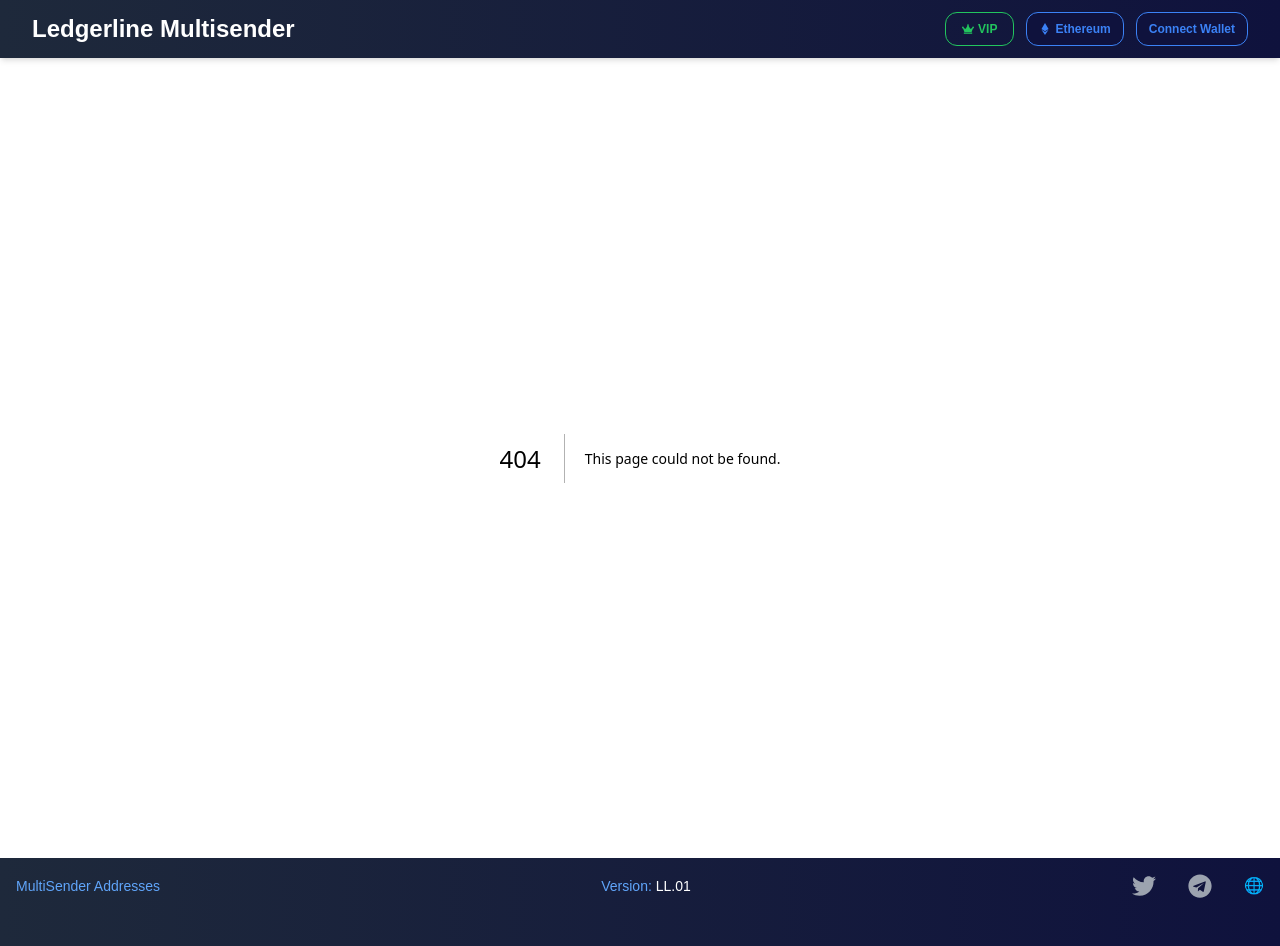
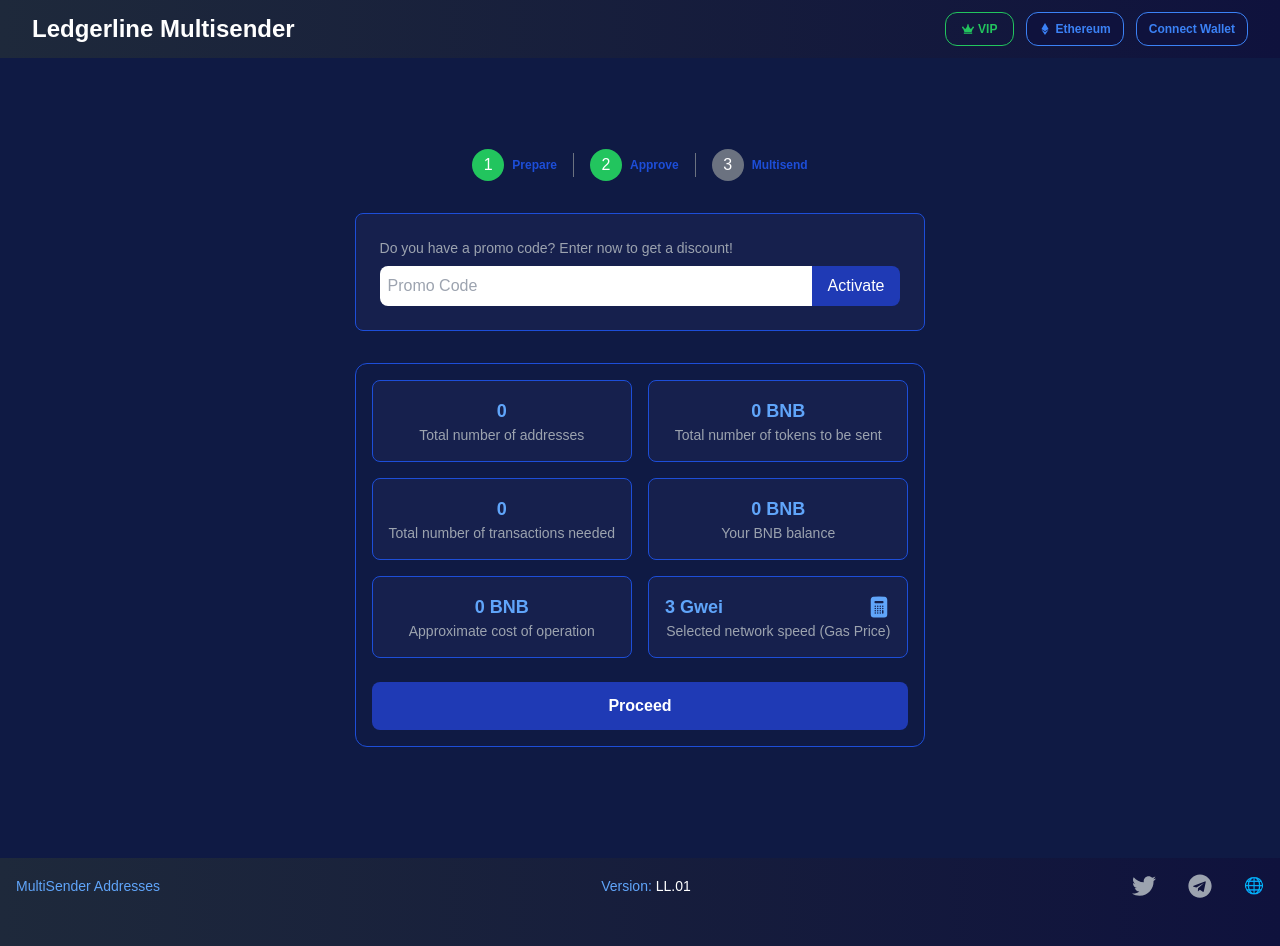
Before and after one commit to adarshkumar790/multisender-frontend, a Next.js app: page /multisend in a window 1280 px wide. Before the commit this address had no page. Built offline with nearby package versions, Linux system fonts and the light colour scheme.

Commit message:
first commit

```diff
--- a/app/approve/page.js
+++ b/app/approve/page.js
@@ -33,15 +33,20 @@
     if (validData) setValidAddresses(JSON.parse(validData));
     if (invalidData) setInvalidAddresses(JSON.parse(invalidData));
 
-
     const initProvider = new ethers.BrowserProvider(window.ethereum);
     setProvider(initProvider);
 
     const getAccountInfo = async () => {
-      const accounts = await window.ethereum.request({ method: "eth_requestAccounts" });
+      try {
+        const accounts = await window.ethereum.request({
+          method: "eth_requestAccounts",
+        });
         setUserAddress(accounts[0]);
         const balance = await initProvider.getBalance(accounts[0]);
-      setAccountETH(ethers.formatEther(balance));
+        setAccountETH(parseFloat(ethers.formatEther(balance)));
+      } catch (error) {
+        console.error("Error fetching account info:", error);
+      }
     };
 
     getAccountInfo();
@@ -64,26 +69,23 @@
     setStatus("Approve");
     setTimeout(() => {
       setStatus("Multisend");
-      router.push({
-        pathname: "/multisend",
-        query: { validAddresses: JSON.stringify(validAddresses) },
-      });
+      router.push(
+        `/multisend?validAddresses=${encodeURIComponent(
+          JSON.stringify(validAddresses)
+        )}&totalAmount=${totalETH}&totalAddresses=${validAddresses.length}`
+      );
     }, 1000);
   };
 
   return (
     <div className="min-h-screen bg-gradient-to-r from-[#1e293b] to-[#0F123D] bg-opacity-80 text-white">
       <div className="max-w-4xl mx-auto py-12 px-6">
-
         <div className="flex flex-wrap justify-center items-center mb-8">
           <div className="flex items-center space-x-4">
-
-            <Step stepNumber={1}  label="Prepare" isActive={status === "Prepare"} />
+            <Step stepNumber={1} label="Prepare" isActive={status === "Prepare"} />
             <div className="h-6 border-l border-gray-500"></div>
-
             <Step stepNumber={2} label="Approve" isActive={status === "Approve"} />
             <div className="h-6 border-l border-gray-500"></div>
-
             <Step stepNumber={3} label="Multisend" isActive={status === "Multisend"} />
           </div>
         </div>
@@ -92,11 +94,11 @@
           <div className="bg-gradient-to-r from-[#1e293b] to-[#0F123D] bg-opacity-80 p-6">
             <div className="grid grid-cols-1 md:grid-cols-2 gap-4 p-6 rounded-xl">
               <div className="text-center border border-blue-700 px-2 py-4 rounded-lg text-blue-500 text-xs">
-                <p className="text-xl font-semibold">{totalETH} ETH</p>
+                <p className="text-xl font-semibold">{totalETH.toFixed(4)} ETH</p>
                 <p>Total ETH to send</p>
               </div>
               <div className="text-center text-blue-400 border border-blue-700 rounded-xl px-2 py-4 text-xs">
-                <p className="text-xl font-semibold">{accountETH} ETH</p>
+                <p className="text-xl font-semibold">{accountETH.toFixed(4)} ETH</p>
                 <p>Your ETH balance</p>
               </div>
             </div>
@@ -128,17 +130,15 @@
               )}
             </div>
 
-
             {insufficientETH && (
               <div className="bg-red-600 text-white p-4 rounded-lg mt-4">
                 <p>
                   Insufficient ETH in your account. You need at least{" "}
-                  {totalETH} ETH to proceed with the transaction.
+                  {totalETH.toFixed(4)} ETH to proceed with the transaction.
                 </p>
               </div>
             )}
 
-            {/* Action Buttons */}
             <div className="mt-6 space-y-4">
               {status !== "Multisend" && (
                 <button
@@ -162,21 +162,16 @@
             </div>
           </div>
 
-          {/* Support Link */}
-
-        </div>
           <div className="mt-8 text-center mb-5">
-
             <button
-
               onClick={() => window.open("https://t.me/YourTelegramGroup", "_blank")}
-           className="text-white  rounded-xl"
+              className="text-white rounded-xl"
             >
               <Image src="/ask.png" alt="MetaMask" width={40} height={30} />
             </button>
           </div>
         </div>
-
+      </div>
     </div>
   );
 }
--- /dev/null
+++ b/app/multisend/page.js
@@ -0,0 +1,147 @@
+"use client";
+import React, { useState, useEffect } from "react";
+import { useRouter } from "next/navigation";
+import { CalculatorIcon } from '@heroicons/react/24/solid';
+
+export default function Home() {
+  const router = useRouter();
+
+  const [totalAddresses, setTotalAddresses] = useState(0);
+  const [totalAmount, setTotalAmount] = useState(0);
+
+  const gasCostPerTransaction = 0.00016;
+  const gasPrice = 3;
+
+  // Flag to track if the component has mounted (hydration)
+  const [isHydrated, setIsHydrated] = useState(false);
+
+  useEffect(() => {
+    setIsHydrated(true); // Mark the component as hydrated
+
+    const urlParams = new URLSearchParams(window.location.search);
+    const addresses = urlParams.get('totalAddresses');
+    const amount = urlParams.get('totalAmount');
+
+    if (addresses && amount) {
+      setTotalAddresses(Number(addresses));
+      setTotalAmount(Number(amount));
+    }
+  }, [router.query]);
+
+  const [currentStep, setCurrentStep] = useState(2);
+
+  const totalTransactions = totalAddresses;
+  const approximateCost = totalTransactions * gasCostPerTransaction;
+  const totalGasPrice = gasPrice;
+
+
+  const handleCalculationRedirect = () => {
+    router.push("https://www.alchemy.com/gwei-calculator");
+  };
+
+  // Don't render until hydration has occurred
+  if (!isHydrated) {
+    return null; // or return a loading spinner, or a skeleton screen
+  }
+
+  return (
+    <div className="flex items-center justify-center bg-[#0F1A44] min-h-screen">
+      <div className="mt-4 mb-4 max-w-2xl p-8 bg-[#0F1A44]">
+
+        <div className="flex flex-wrap justify-center items-center mb-8 gap-4">
+          <StepIndicator step={1} currentStep={currentStep} label="Prepare" />
+          <div className="h-6 border-l border-gray-500"></div>
+          <StepIndicator step={2} currentStep={currentStep} label="Approve" />
+          <div className="h-6 border-l border-gray-500"></div>
+          <StepIndicator step={3} currentStep={currentStep} label="Multisend" />
+        </div>
+
+        {/* Promo Code Section */}
+        <div className="bg-[#16204D] p-6 border border-blue-700 rounded-lg mb-6 mt-4">
+          <p className="text-sm text-gray-400 mb-2">
+            Do you have a promo code? Enter now to get a discount!
+          </p>
+          <div className="flex items-center">
+            <input
+              type="text"
+              placeholder="Promo Code"
+              className="flex-1 p-2 rounded-l-lg text-gray-900 outline-none"
+            />
+            <button className="bg-[#1F3AB5] text-white px-4 py-2 rounded-r-lg">
+              Activate
+            </button>
+          </div>
+        </div>
+
+
+        <div className="mt-8 text-center mb-5 border border-blue-700 rounded-xl p-4">
+          <div className="grid grid-cols-2 gap-4 text-center mb-6">
+
+            <SummaryItem
+              value={totalAddresses}
+              description="Total number of addresses"
+            />
+            <SummaryItem
+              value={totalAmount + " BNB"}
+              description="Total number of tokens to be sent"
+            />
+            <SummaryItem
+              value={totalTransactions}
+              description="Total number of transactions needed"
+            />
+            <SummaryItem
+              value={totalAmount - approximateCost + " BNB"}
+              description="Your BNB balance"
+            />
+            <SummaryItem
+              value={approximateCost + " BNB"}
+              description="Approximate cost of operation"
+            />
+            <SummaryItem
+              value={
+                <div className="flex items-center justify-between">
+                  <span>{totalGasPrice + " Gwei"}</span>
+                  {/* Calculator icon inside the Gwei box */}
+                  <CalculatorIcon
+                    className="w-6 h-6 text-blue-400 cursor-pointer hover:text-blue-500"
+                    onClick={handleCalculationRedirect}
+                  />
+                </div>
+              }
+              description="Selected network speed (Gas Price)"
+            />
+          </div>
+
+          <button className="w-full py-3 bg-[#1F3AB5] text-white font-semibold rounded-lg hover:bg-[#2A4BF2]">
+            Proceed
+          </button>
+        </div>
+      </div>
+    </div>
+  );
+}
+
+function StepIndicator({ step, currentStep, label }) {
+  const isActive = currentStep >= step;
+  return (
+    <div className="flex items-center gap-2">
+      <div
+        className={`flex items-center justify-center rounded-full w-8 h-8 text-white ${
+          isActive ? "bg-green-500" : "bg-gray-500"
+        }`}
+      >
+        <span>{step}</span>
+      </div>
+      <div className="text-xs font-bold text-blue-700">{label}</div>
+    </div>
+  );
+}
+
+function SummaryItem({ value, description }) {
+  return (
+    <div className="p-4 bg-[#16204D] rounded-lg border border-blue-700">
+      <p className="text-lg font-semibold text-blue-400">{value}</p>
+      <p className="text-sm text-gray-400">{description}</p>
+    </div>
+  );
+}
--- a/app/page.js
+++ b/app/page.js
@@ -142,7 +142,7 @@
       try {
         const web3 = new Web3(window.ethereum);
 
-        // Request MetaMask accounts
+
         await window.ethereum.request({ method: "eth_requestAccounts" });
         const accounts = await web3.eth.getAccounts();
         console.log("Connected accounts:", accounts);
@@ -197,6 +197,7 @@
             <span>1</span>
           </div>
           <div className="text-xs font-bold text-blue-700">Prepare</div>
+          <div className="h-6 border-l border-gray-500"></div>
           <div className="h-6"></div>
           <div
             className={`flex items-center gap-2 ${
@@ -217,7 +218,7 @@
           <div className="text-xs font-bold text-blue-700">Multisend</div>
         </div>
 
-        <div className="w-full bg-gradient-to-r from-[#1e293b] to-[#0F123D] bg-opacity-80 border border-700 rounded-lg p-4">
+        <div className="w-full bg-gradient-to-r from-[#1e293b] to-[#0F123D] bg-opacity-80 border border-blue-700 rounded-lg p-4">
           <div className="w-full mb-6 ">
             <label className="block text-xs font-bold mb-2">Token Address</label>
             <div className="flex items-center gap-2">
--- a/package.json
+++ b/package.json
@@ -14,6 +14,7 @@
     "@fortawesome/free-brands-svg-icons": "^6.7.1",
     "@fortawesome/free-solid-svg-icons": "^6.7.1",
     "@fortawesome/react-fontawesome": "^0.2.2",
+    "@heroicons/react": "^2.2.0",
     "@moralisweb3/common-evm-utils": "^2.27.2",
     "@walletconnect/web3-provider": "^1.8.0",
     "ether": "^0.0.9",
```
Also changed, not shown: 1 other file (tests, documents, lock files or other folders). Lines whose indentation alone changed are shown as unchanged.
